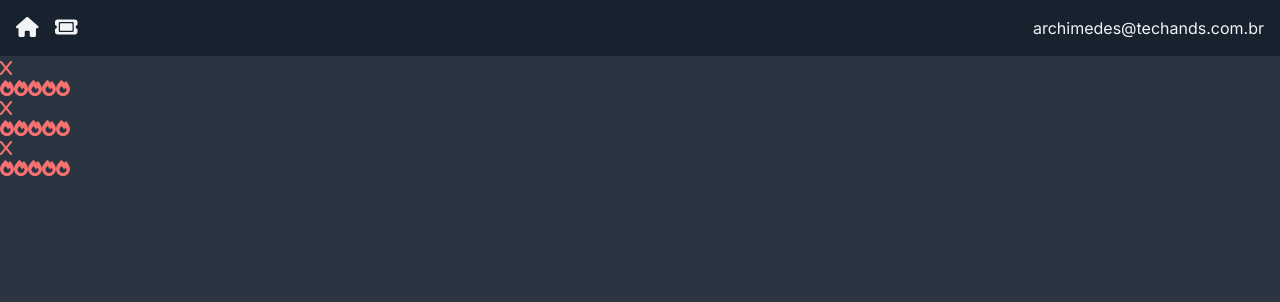
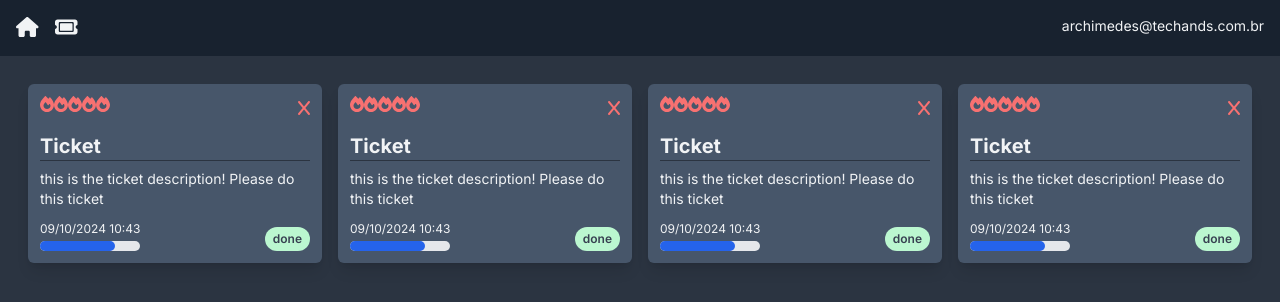
Before and after one commit to ArchimedesRocha/app_Ticketing, a Next.js app: page / in a window 1280 px wide. Shown: the top 302 px of the page. Built offline with nearby package versions, Linux system fonts and the light colour scheme.

Commit message:
Front Done

```diff
--- /dev/null
+++ b/app/(components)/ProgressDisplay.jsx
@@ -0,0 +1,12 @@
+const ProgressDisplay = () => {
+  return (
+    <div className="w-full bg-gray-200 rounded-full h-2.5">
+      <div
+        className="bg-blue-600 h-2.5 rounded-full"
+        style={{ width: "75%" }}
+      ></div>
+    </div>
+  );
+};
+
+export default ProgressDisplay;
--- /dev/null
+++ b/app/(components)/StatusDisplay.jsx
@@ -0,0 +1,9 @@
+const StatusDisplay = () => {
+  return (
+    <span className="inline-block rounded-full px-2 py-1 text-xs font-semibold text-gray-700 bg-green-200">
+      done
+    </span>
+  );
+};
+
+export default StatusDisplay;
--- a/app/(components)/TicketCard.jsx
+++ b/app/(components)/TicketCard.jsx
@@ -1,11 +1,32 @@
 import DeleteBlock from "./DeleteBlock";
 import PriorityDisplay from "./PriorityDisplay";
+import ProgressDisplay from "./ProgressDisplay";
+import StatusDisplay from "./StatusDisplay";
 
 function TicketCard() {
   return (
-    <div>
-      <DeleteBlock />
-      <PriorityDisplay />
+    <div className="flex flex-col bg-card hover:bg-card-hover rounded-md shadow-lg p-3 m-2">
+      <div className="flex mb-3">
+        <PriorityDisplay />
+        <div className="ml-auto">
+          <DeleteBlock />
+        </div>
+      </div>
+      <h4>Ticket</h4>
+      <hr className="h-px border-0 bg-page mb-2" />
+      <p className="whitespace-pre-wrap">
+        this is the ticket description! Please do this ticket
+      </p>
+      <div className="flex-grow"></div>
+      <div className="flex mt-2">
+        <div className="flex flex-col">
+          <p className="text-xs my-1">09/10/2024 10:43</p>
+          <ProgressDisplay />
+        </div>
+        <div className="ml-auto flex items-end">
+          <StatusDisplay />
+        </div>
+      </div>
     </div>
   );
 }
--- a/app/globals.css
+++ b/app/globals.css
@@ -1,6 +1,36 @@
 @tailwind base;
 @tailwind components;
 @tailwind utilities;
+
+@layer base {
+
+  h1,
+  h2,
+  h3,
+  h4 {
+    @apply font-bold;
+  }
+
+  h1 {
+    @apply text-4xl
+  }
+
+  h2 {
+    @apply text-3xl
+  }
+
+  h3 {
+    @apply text-2xl
+  }
+
+  h4 {
+    @apply text-xl
+  }
+
+  p {
+    @apply text-sm text-default-text;
+  }
+}
 
 @layer components {
   .icon {
--- a/app/page.js
+++ /dev/null
@@ -1,13 +0,0 @@
-import TicketCard from "./(components)/TicketCard";
-
-const Dashboard = () => {
-  return (
-    <div>
-      <TicketCard />
-      <TicketCard />
-      <TicketCard />
-    </div>
-  );
-};
-
-export default Dashboard;
--- /dev/null
+++ b/app/page.jsx
@@ -0,0 +1,16 @@
+import TicketCard from "./(components)/TicketCard";
+
+const Dashboard = () => {
+  return (
+    <div className="p-5">
+      <div className="lg:grid grid-cols-2 xl:grid-cols-4">
+        <TicketCard />
+        <TicketCard />
+        <TicketCard />
+        <TicketCard />
+      </div>
+    </div>
+  );
+};
+
+export default Dashboard;
```
